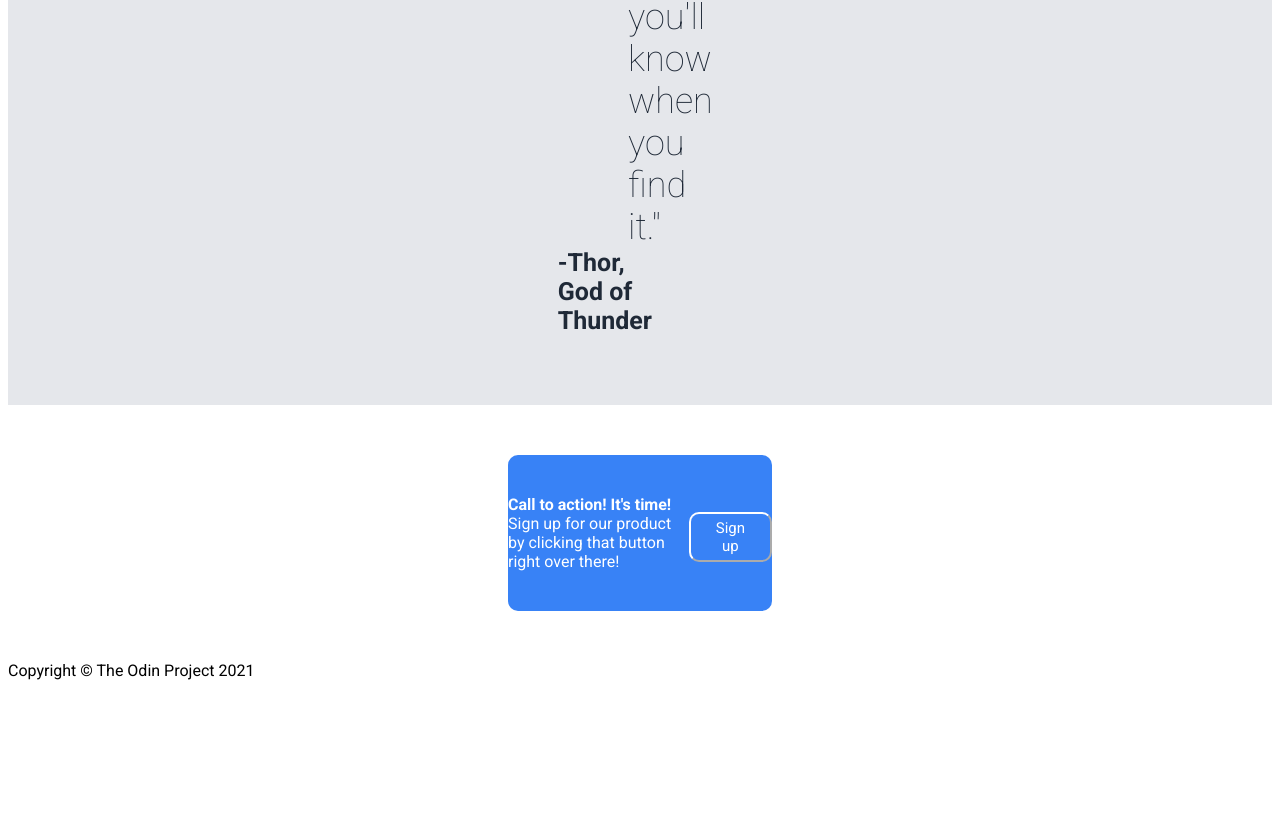
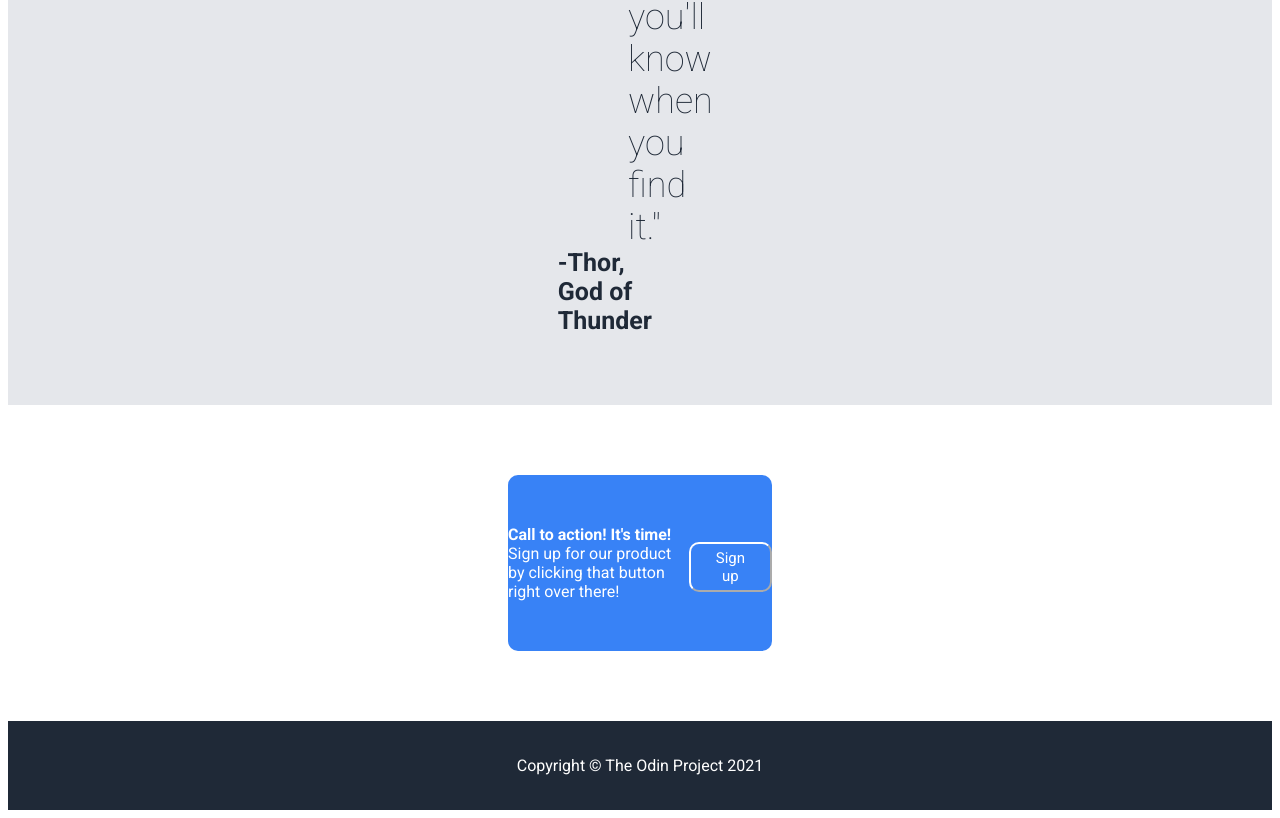
Before and after one commit to zonarr/landing-page, a plain HTML site: page index.html in a window 1280 px wide. Shown: the part 3746-4564 px from the top of the page. Before the commit the page ends 4434 px from the top, so only its background shows below. Drawn offline with Linux system fonts and the light colour scheme.

Commit message:
Finish landing-page

```diff
--- a/style.css
+++ b/style.css
@@ -110,13 +110,20 @@ button {
     background-color:#3882F6;
     color:white;
     display:flex;
-    padding:40px 0px;
+    padding:50px 0px;
     align-items:center;
     justify-content:space-around;
     border-radius:10px;
-    margin:50px 500px;
+    margin:70px 500px;
 }
 #signup{
     border-color:white;
-
 }
+#bottom{
+    background-color:#1F2937;
+    color:white;
+    display:flex;
+    justify-content:center;
+    align-items:center;
+    padding:35px 0px;
+}
```
